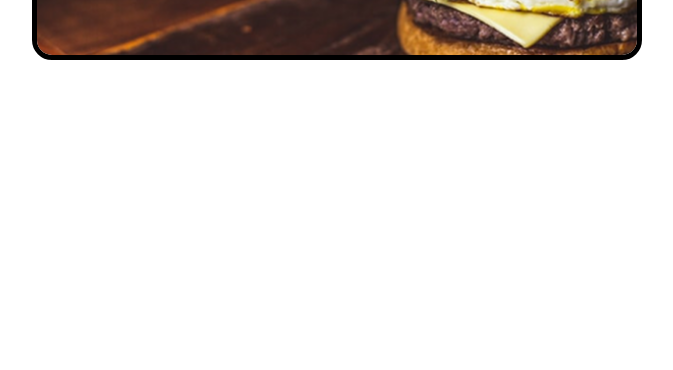
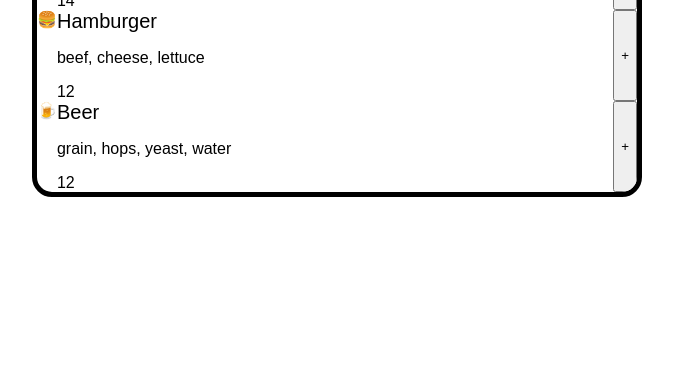
Before and after one commit to groisenberg79/projects-scrimba, a website built with Vite: page restaurant-ordering-app/index.html in a window 1280 px wide. Shown: the part 430-800 px from the top of the page, without its empty margins (303-976 px from the left). Built offline with nearby package versions, Linux system fonts and the light colour scheme; a web font is replaced by a local one.

Commit message:
add menu with basic styling

```diff
--- a/restaurant-ordering-app/data.js
+++ b/restaurant-ordering-app/data.js
@@ -1,4 +1,4 @@
-const menuArray = [
+export const menuArray = [
     {
         name: "Pizza",
         ingredients: ["pepperoni", "mushrom", "mozarella"],
--- a/restaurant-ordering-app/index.css
+++ b/restaurant-ordering-app/index.css
@@ -44,3 +44,12 @@ h1 {
 h2 {
     font-size: 20px;
 }
+
+article {
+    display: flex;
+    justify-content: space-between;
+}
+
+.food-item {
+    display: flex;
+}
--- a/restaurant-ordering-app/index.html
+++ b/restaurant-ordering-app/index.html
@@ -1,7 +1,8 @@
 <html>
     <head>
-       <link rel="stylesheet" href="index.css">
-       <link rel="preconnect" href="https://fonts.googleapis.com">
+        <meta charset="UTF-8">
+        <link rel="stylesheet" href="index.css">
+        <link rel="preconnect" href="https://fonts.googleapis.com">
         <link rel="preconnect" href="https://fonts.gstatic.com" crossorigin>
         <link href="https://fonts.googleapis.com/css2?family=Smythe&display=swap" rel="stylesheet">
     </head>
@@ -16,7 +17,9 @@
 
             <section class="menu">
             </section>
+            <section class="order">
+            </section>
         </div>
-	<script src="index.js"></script>
+	<script src="index.js" type="module"></script>
     </body>
 </html>
--- a/restaurant-ordering-app/index.js
+++ b/restaurant-ordering-app/index.js
@@ -0,0 +1,24 @@
+import { menuArray } from "./data";
+
+const menuSection = document.querySelector('.menu')
+
+function getFoodItems () {
+    let menu = ''
+    for (let item of menuArray) {
+        menu += `
+    <article id="${item.id}">
+        <div class="food-item">
+            <span class="food-emoji">${item.emoji}</span>
+            <div class="food-info">
+                <h2 class="food-name">${item.name}</h2>
+                <p class="food-ingredients">${item.ingredients.join(', ')}</p
+                <span class="food-price">${item.price}</span>
+            </div>
+        </div>
+        <button class="add-btn">+</button>
+    </article>`
+    }
+    return menu
+}
+
+menuSection.innerHTML = getFoodItems()
```
